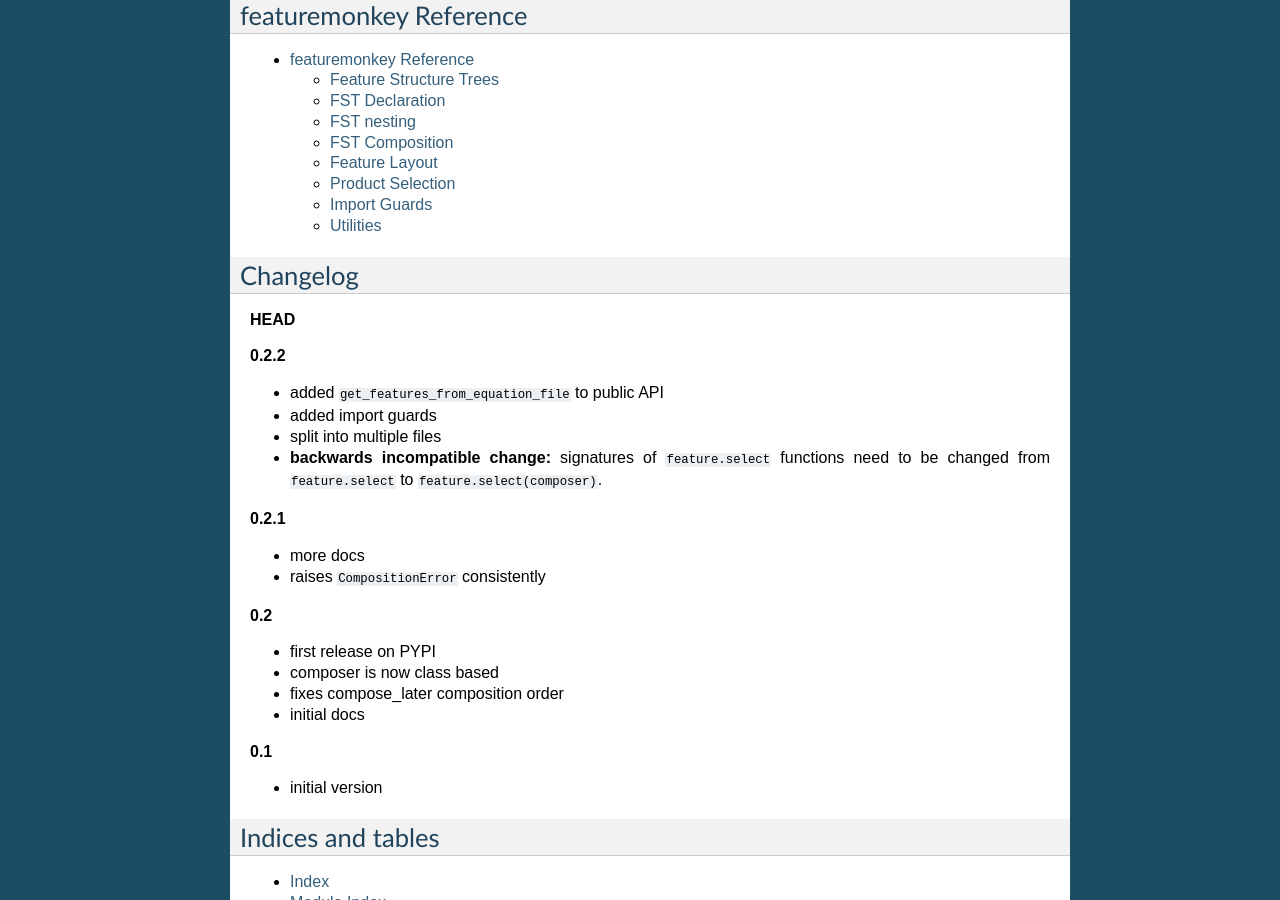
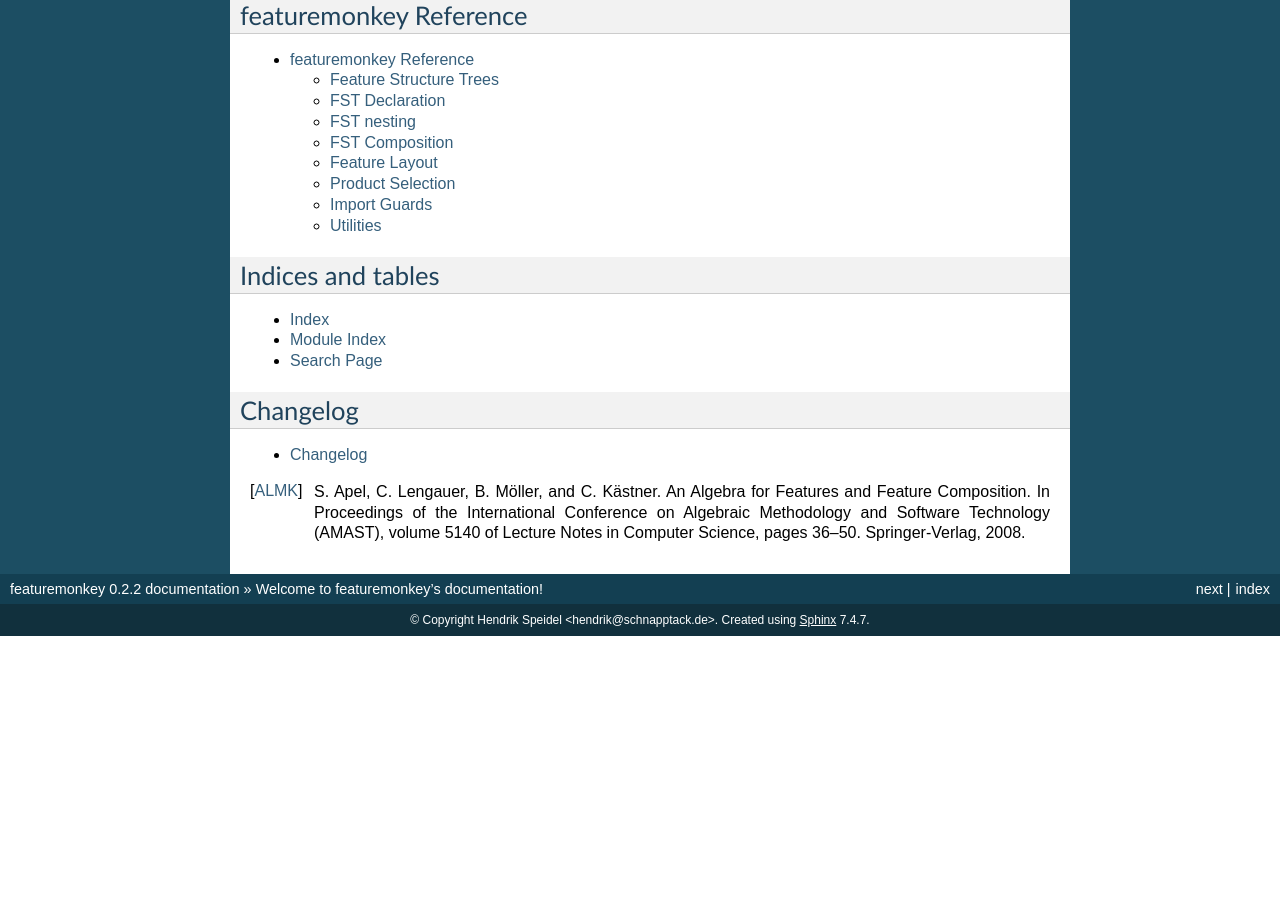
Before and after one commit to henzk/featuremonkey, a Sphinx documentation site: the page built from docs/index.rst, in a window 1280 px wide and 900 px high, scrolled down 1136 px. Built offline with Sphinx 7.4.7, drawn with Linux system fonts in a browser that asks for light colours; formulas are drawn with MathJax 3; pages that are not in the unit, such as notebooks, are missing from menus; after the commit the page ends 1772 px from its top, so only the background shows below that; some of the changed text lies outside the part shown.

Commit message:
updated changelog and moved it to extra file

```diff
--- a/docs/index.rst
+++ b/docs/index.rst
@@ -78,37 +78,6 @@
     reference
 
 
-***************************************
-Changelog
-***************************************
-
-**HEAD**
-
-**0.2.2**
-
-- added ``get_features_from_equation_file`` to public API
-- added import guards
-- split into multiple files
-- **backwards incompatible change:** signatures of ``feature.select`` functions need to be changed from ``feature.select`` to ``feature.select(composer)``.
-
-**0.2.1**
-
-- more docs
-- raises ``CompositionError`` consistently
-
-**0.2**
-
-
-- first release on PYPI
-- composer is now class based
-- fixes compose_later composition order
-- initial docs
-
-**0.1**
-
-- initial version
-
-
 *********************
 Indices and tables
 *********************
@@ -118,6 +87,16 @@
 * :ref:`search`
 
 
+**********************
+Changelog
+**********************
+
+.. toctree::
+    :maxdepth: 2
+
+    changelog
+
+
 .. [ALMK] S. Apel, C. Lengauer, B. Möller, and C. Kästner.
     An Algebra for Features and Feature Composition.
     In Proceedings of the International Conference on
```
Also changed, not shown: docs/changelog.rst (added, +35 -0 lines).
